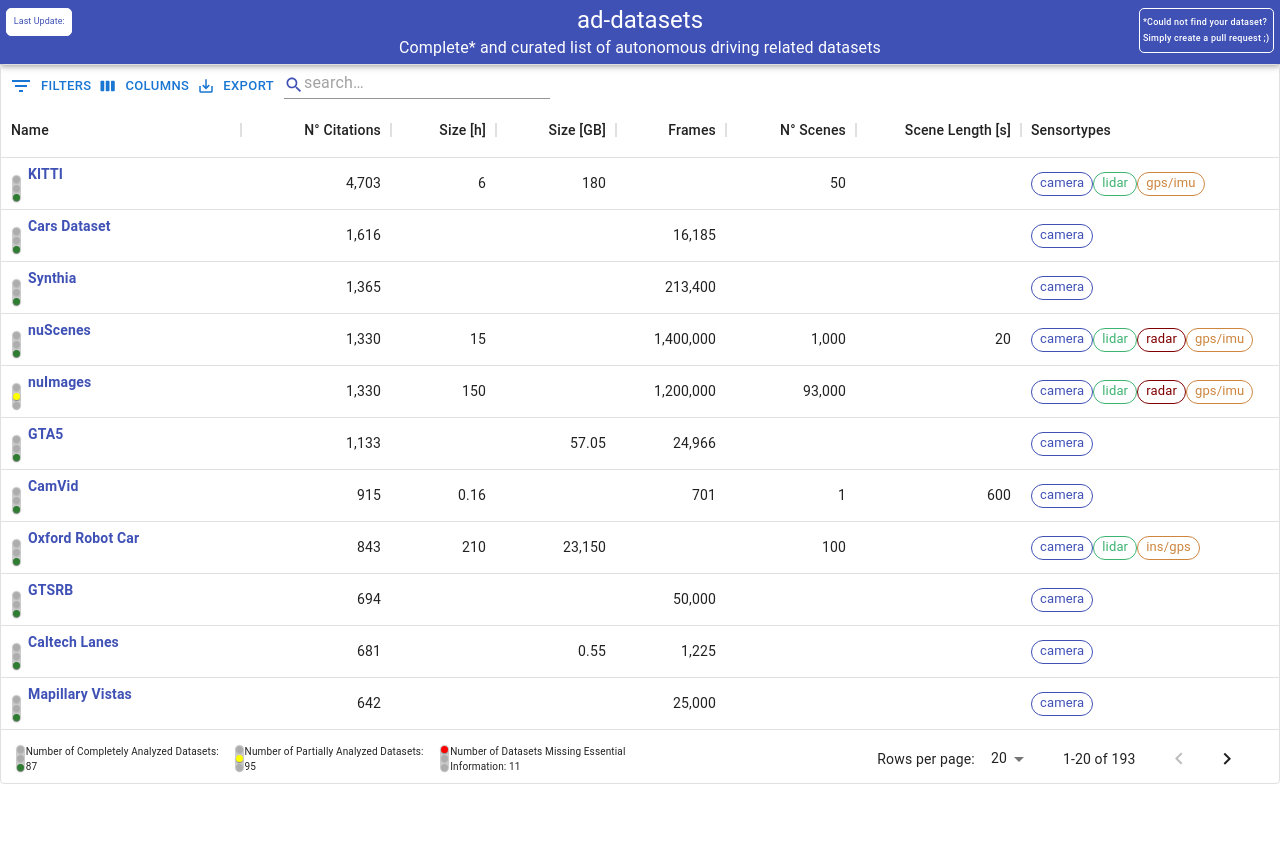
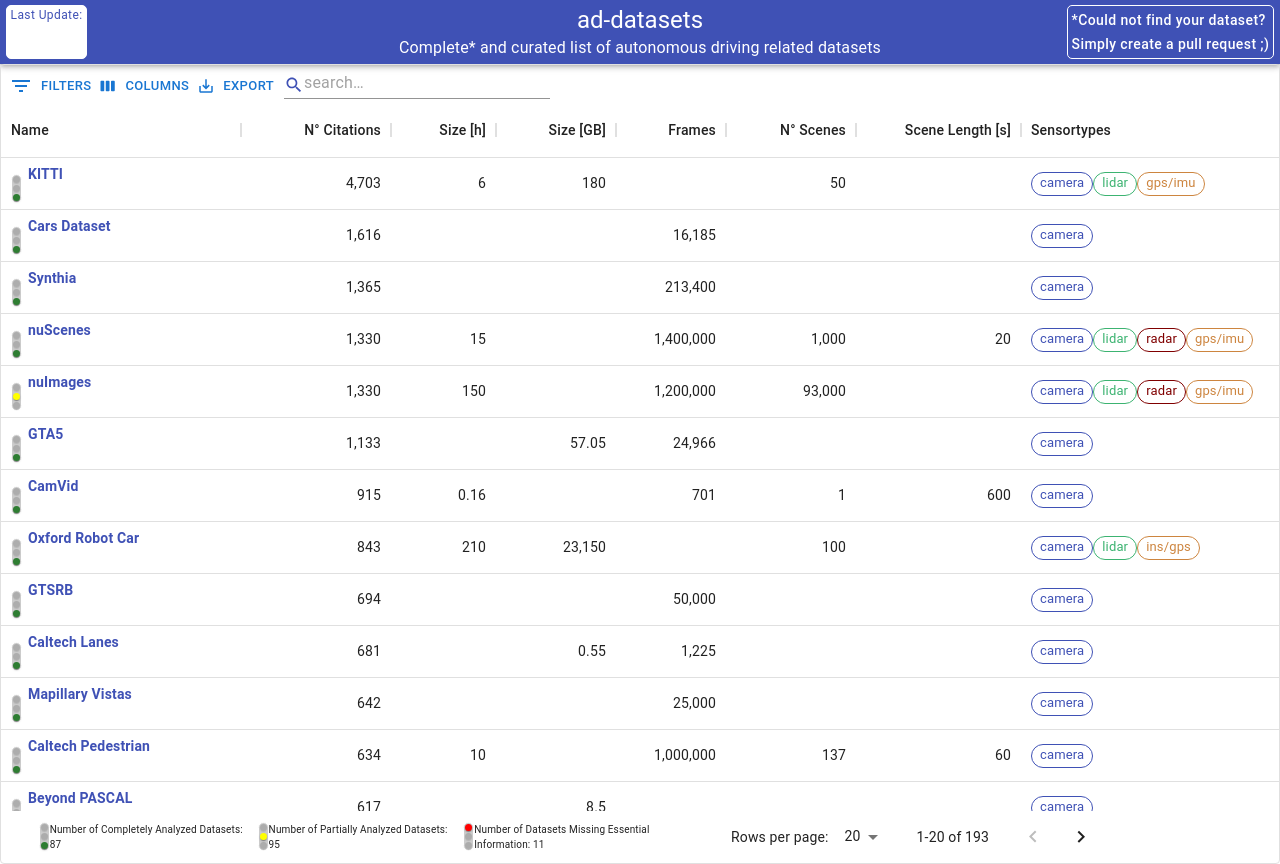
Before and after one commit to daniel-bogdoll/ad-datasets, a React (Create React App) app in the folder my-app/: page / in a window 1280 px wide. Before the commit the page ends 800 px from the top, so only its background shows below. Built offline with nearby package versions, Linux system fonts and the light colour scheme.

Commit message:
improving responsive design

```diff
--- a/my-app/src/App.js
+++ b/my-app/src/App.js
@@ -10,7 +10,7 @@
 
 const useStyles = makeStyles((theme) => ({
     customDatagrid: {
-        height: window.innerHeight*0.5,
+        height: "100%",
         width: Window.innerWidth
     },
     legend: {
@@ -21,14 +21,12 @@
         flexDirection: "row",
         alignItems: "flex-start",
     },
-    trafficSigns: {
-        display: "flex",
-        flexDirection: "row",
-        alignItems: "flex-start",
-        marginLeft: "2%"
-    },
     pagination: {
         alignItems: "center",
+    },
+    tool: {
+        width: "100",
+        height: window.innerHeight
     }
 }));
 
@@ -83,7 +81,7 @@
     });
 
     return (
-        <div style={{width: dimension.width, height: '90vh'}}>
+        <div className={classes.tool}>
             <Header title={'ad-datasets'} subtitle={'Complete* and curated list of autonomous driving related datasets'}/>
 
 
--- a/my-app/src/columns.js
+++ b/my-app/src/columns.js
@@ -152,6 +152,104 @@
     );
 });
 
+const GridCellExpandHREF = React.memo(function GridCellExpandHREF(props) {
+    const { width, value, name } = props;
+    const wrapper = React.useRef(null);
+    const cellDiv = React.useRef(null);
+    const cellValue = React.useRef(null);
+    const [anchorEl, setAnchorEl] = React.useState(null);
+    const classes = useStyles();
+    const [showFullCell, setShowFullCell] = React.useState(false);
+    const [showPopper, setShowPopper] = React.useState(false);
+
+    const handleMouseEnter = () => {
+        const isCurrentlyOverflown = isOverflown(cellValue.current);
+        setShowPopper(isCurrentlyOverflown);
+        setAnchorEl(cellDiv.current);
+        setShowFullCell(true);
+    };
+
+    const handleMouseLeave = () => {
+        setShowFullCell(false);
+    };
+
+    React.useEffect(() => {
+        if (!showFullCell) {
+            return undefined;
+        }
+
+        function handleKeyDown(nativeEvent) {
+            // IE11, Edge (prior to using Bink?) use 'Esc'
+            if (nativeEvent.key === 'Escape' || nativeEvent.key === 'Esc') {
+                setShowFullCell(false);
+            }
+        }
+
+        document.addEventListener('keydown', handleKeyDown);
+
+        return () => {
+            document.removeEventListener('keydown', handleKeyDown);
+        };
+    }, [setShowFullCell, showFullCell]);
+
+    return (
+        <div
+            ref={wrapper}
+            className={classes.root}
+            onMouseEnter={handleMouseEnter}
+            onMouseLeave={handleMouseLeave}
+        >
+            <div
+                ref={cellDiv}
+                style={{
+                    height: 1,
+                    width,
+                    display: 'block',
+                    position: 'absolute',
+                    top: 0,
+                }}
+            />
+            <div ref={cellValue} className="cellValue">
+                <Link
+                    variant="contained"
+                    color="primary"
+                    size="small"
+                    style={{marginLeft: 16}}
+                    href={name}
+                    target={'_blank'}
+                >
+                    {value}
+                </Link>
+            </div>
+            {showPopper && (
+                <Popper
+                    open={showFullCell && anchorEl !== null}
+                    anchorEl={anchorEl}
+                    style={{ width, marginLeft: -17, verticalAlign: "middle"}}
+                >
+                    <Paper
+                        elevation={1}
+                        style={{ minHeight: wrapper.current.offsetHeight - 3 }}
+                    >
+                        <Typography variant="body2" style={{ padding: 8 }}>
+                            <Link
+                                variant="contained"
+                                color="primary"
+                                size="small"
+                                style={{marginLeft: 16}}
+                                href={name}
+                                target={'_blank'}
+                            >
+                                {value}
+                            </Link>
+                        </Typography>
+                    </Paper>
+                </Popper>
+            )}
+        </div>
+    );
+});
+
 GridCellExpand.propTypes = {
     value: PropTypes.string.isRequired,
     width: PropTypes.number.isRequired,
@@ -167,6 +265,17 @@
         );
     }
     return "";
+}
+
+function renderCellExpandHREF(params, value, name){
+    return (
+        <GridCellExpandHREF
+            value= {value}
+            name = {name}
+            with= {params.colDef.width}
+        />
+    )
+
 }
 
 renderCellExpand.propTypes = {
@@ -462,10 +571,11 @@
     {
         field: 'relatedPaper',
         headerName: 'Related Paper',
-        width: 150,
+        width: 240,
         hide: false,
         type: "string",
-        renderCell: (params) => (
+        renderCell: (params) => renderCellExpandHREF(params, params.getValue(params.id, 'paperTitle') || '', params.getValue(params.id, 'relatedPaper') || '')
+        /*renderCell: (params) => (
             <strong>
                 <Link
                     variant="contained"
@@ -478,7 +588,7 @@
                     {params.getValue(params.id, 'paperTitle') || ''}
                 </Link>
             </strong>
-        ),
+        )*/,
     },
 ];
 
--- a/my-app/src/components/Footer.js
+++ b/my-app/src/components/Footer.js
@@ -7,13 +7,21 @@
 import TablePagination from '@material-ui/core/TablePagination';
 
 const useStyles = makeStyles((theme) => ({
+    footbar: {
+        position: 'sticky'
+    },
     legend: {
         left: "0",
-        position: "absolute",
-        fontSize: "10px",
+        fontSize: "small",
         display: "flex",
         flexDirection: "row",
         alignItems: "flex-start",
+        [theme.breakpoints.down('md')]: {
+            visibility: "collapse"
+        },
+        [theme.breakpoints.up('md')]: {
+            visibility: "visible"
+        }
     },
     trafficSigns: {
         display: "flex",
@@ -24,7 +32,6 @@
     },
     pagination: {
         alignItems: "center",
-        position: "absolute",
         right: "2%"
     }
 }));
@@ -33,7 +40,7 @@
 export function CustomFooter (props) {
     const classes = useStyles();
     return (
-        <Toolbar position="static" variant={'dense'} name={"footer"}>
+        <Toolbar position="fixed" className={classes.footbar} variant={'dense'} name={"footer"}>
             <Typography className={classes.legend}>
                 <div className={classes.trafficSigns}>
                     <AnalyzedTag/>
--- a/my-app/src/components/Header.js
+++ b/my-app/src/components/Header.js
@@ -9,6 +9,8 @@
 
 
 const useStyles = makeStyles((theme) => ({
+    header: {
+    },
     textField: {
         position: "absolute",
         right: "1%",
@@ -19,26 +21,34 @@
     note: {
         position: "absolute",
         right: "0.5%",
-        top: window.innerHeight*0.01,
-        fontSize: 0.007*window.innerWidth,
+        height: "85%",
         border: "1px solid white",
         borderRadius: "5px",
         paddingLeft: "0.25%",
         paddingRight: "0.25%",
         color: "white",
-        textTransform: "none"
+        textTransform: "none",
+        [theme.breakpoints.down('sm')]: {
+            visibility: "hidden"
+        }
     },
     lastUpdate: {
         position: "absolute",
         left: "0.5%",
-        top: window.innerHeight*0.01,
-        fontSize: 0.007*window.innerWidth,
+        height: "80%",
         border: "1px solid white",
         borderRadius: "5px",
-        padding: "0.5%",
+        paddingLeft: "0.25%",
+        paddingRight: "0.25%",
         color: "#3f51b5",
         textTransform: "none",
         backgroundColor: "white",
+        [theme.breakpoints.down('sm')]: {
+            visibility: "hidden"
+        },
+        [theme.breakpoints.up('md')]: {
+            visibility: "visible"
+        }
     },
     title: {
         margin: 'auto',
@@ -69,21 +79,22 @@
 
     const matches = useMediaQuery(
         json2mq({
-            minWidth: 0.535*window.screen.width
+            //minWidth: 0.535*window.screen.width
+            minWidth: "770px"
         }),
     );
     let visContribute = 'visible';
     let visGit = 'hidden';
     if (matches === false) {
         visContribute  = 'hidden';
-        visGit = 'visible';
+        //visGit = 'visible';
     }
 
 
 
 
     return (
-        <AppBar position="static">
+        <AppBar position="static" className={classes.header}>
             <Toolbar>
                 <div className={classes.title}>
                     <Typography variant="h5">
@@ -94,15 +105,15 @@
                     </Typography>
                 </div>
 
-                <Button className={classes.note} target={'_blank'} style={{visibility: visGit}}
+                <Button className={classes.note} target={'_blank'} style={{visibility: visGit}} variant={"caption"}
                         href={"https://github.com/daniel-bogdoll/ad-datasets"}>
                     *GitHub
                 </Button>
-                <Button className={classes.note} target={'_blank'} style={{visibility: visContribute}}
+                <Button className={classes.note} target={'_blank'} variant={"caption"}
                         href={"https://github.com/daniel-bogdoll/ad-datasets"}>
                     *Could not find your dataset? <br/> Simply create a pull request ;)
                 </Button>
-                <Typography className={classes.lastUpdate}>
+                <Typography className={classes.lastUpdate} variant={"caption"}>
                     Last Update: {process.env.REACT_APP_GIT_SHA}
                 </Typography>
             </Toolbar>
```
